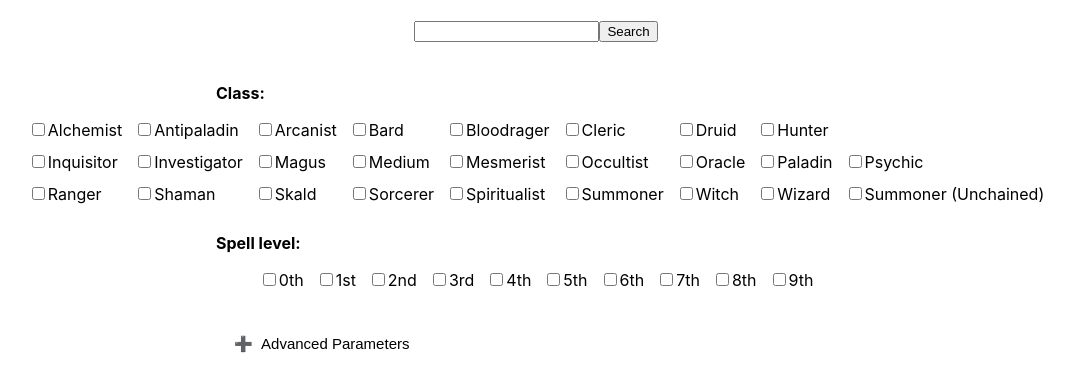
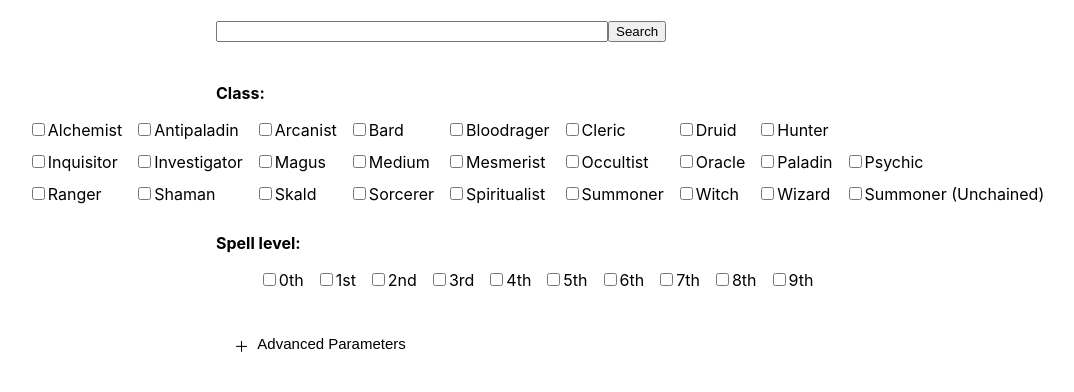
Before and after one commit to bhudnell/pf1-spells, a React (Create React App) app in the folder client/: page / in a window 1280 px wide. Shown: the top 392 px of the page, without its empty margins (104-1178 px from the left). Built offline with nearby package versions, Linux system fonts and the light colour scheme.

Commit message:
a little more style work

```diff
--- a/client/src/App.css
+++ b/client/src/App.css
@@ -1,6 +1,6 @@
-.App {
+/*.App {
   text-align: center;
-}
+}*/
 
 label.checkbox {
   margin-right: 10px;
@@ -10,6 +10,11 @@ h4.parameterLabel {
   text-align: left;
   margin-left: 25%;
   margin-bottom: 10px;
+}
+
+#searchText {
+  width: 30%;
+  margin-left: 25%;
 }
 
 table.bordered, th.bordered, td.bordered {
@@ -61,12 +66,12 @@ th, td {
 }
 
 .collapsible:after {
-  content: '\02795'; /* Unicode character for "plus" sign (+) */
+  content: '\FF0B'; /* Unicode character for "plus" sign (+) */
   float: left;
 }
 
 .active:after {
-  content: "\2796"; /* Unicode character for "minus" sign (-) */
+  content: "\FF0D"; /* Unicode character for "minus" sign (-) */
 }
 
 .ReactCollapse--collapse {
--- a/client/src/BasicParameters.js
+++ b/client/src/BasicParameters.js
@@ -59,7 +59,7 @@ export const BasicParameters = props => {
 
     return (
         <form onSubmit={props.onSubmit}>
-            <input type="text" onChange={props.onTextChange}/>
+            <input id="searchText" type="text" onChange={props.onTextChange}/>
             <input type="submit" value="Search"/>
             <br /><br />
             <h4 className="parameterLabel">Class:</h4>
```
